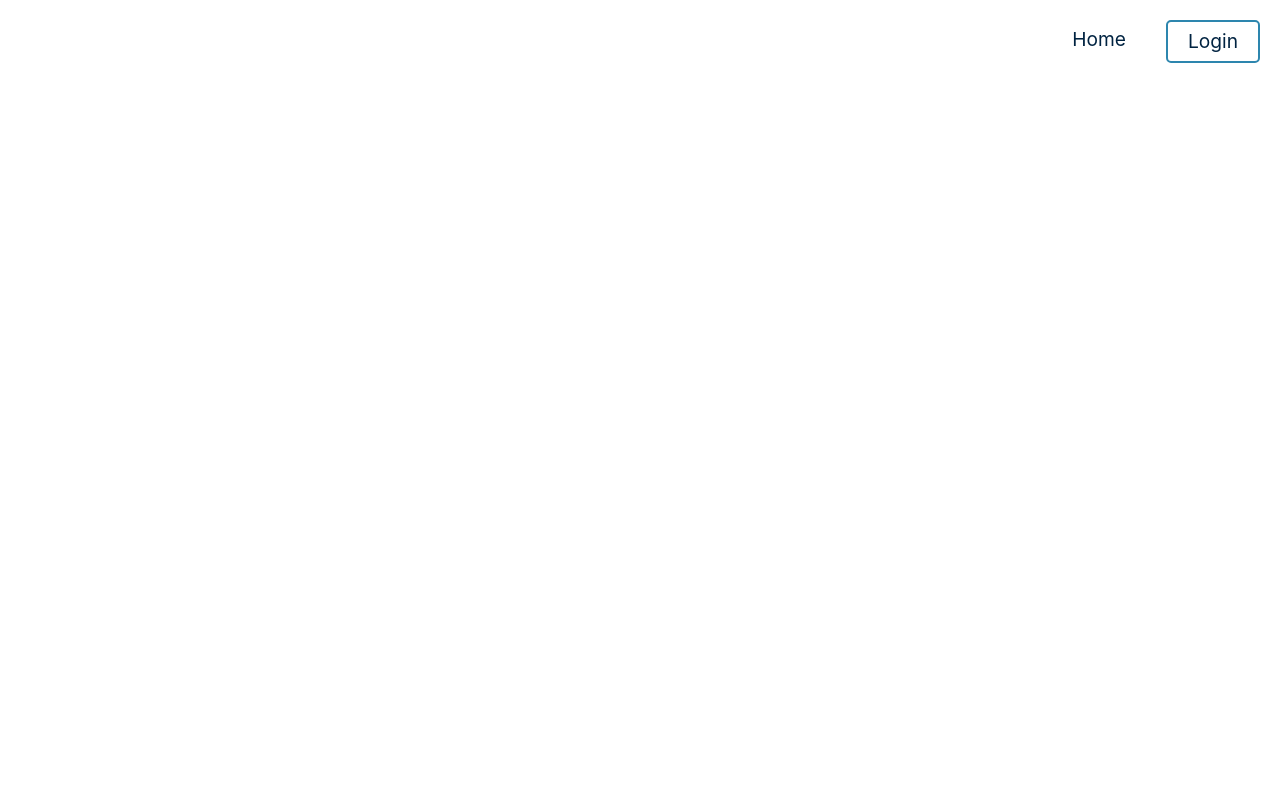
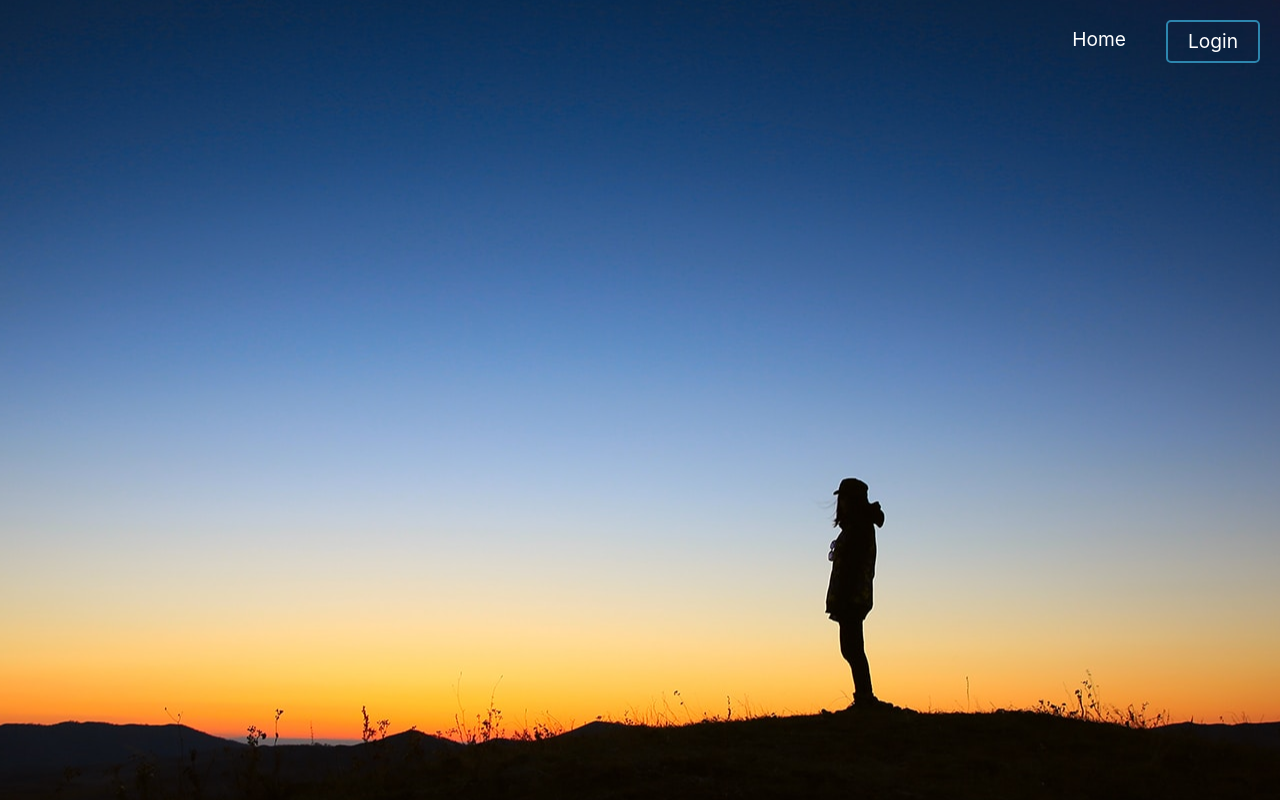
Before and after one commit to build-week-guidr/Guidr-React, a React (Create React App) app: page / in a window 1280 px wide. Shown: the top 800 px of the page. Built offline with nearby package versions, Linux system fonts and the light colour scheme.

Commit message:
navigation styling

```diff
--- a/src/App.css
+++ b/src/App.css
@@ -1,11 +1,14 @@
 .App {
+  margin:0 auto;
+  max-width:1920px;
   text-align: center;
   width:100%;
-  height: 2000px;
+  height: 1000px;
+  background-image   : url("./assets/imgs/guide.jpg");
+  background-position: center;
+
+  background-repeat: no-repeat;
 }
 .app-container{
-  background-image   : url("./assets/imgs/guide.jpg");
-  background-position: center;
-  background-size    : contain;
-  background-repeat: no-repeat;
+
 }
--- a/src/components/navigation/navigation.css
+++ b/src/components/navigation/navigation.css
@@ -1,14 +1,16 @@
 
 .navigation{
+ max-width:1920px;
  position: absolute;
  z-index: 1;
  width:100%;
  display:flex;
  justify-content: flex-end;
+ margin:0 auto;
 
 }
 .navigation a{
- color:#002341;
+ color:white;
  font-size:1.2rem;
  padding:10px 20px;
  margin: 20px 20px 0 0;
```
Also changed, not shown: src/assets/imgs/guide.jpg.
